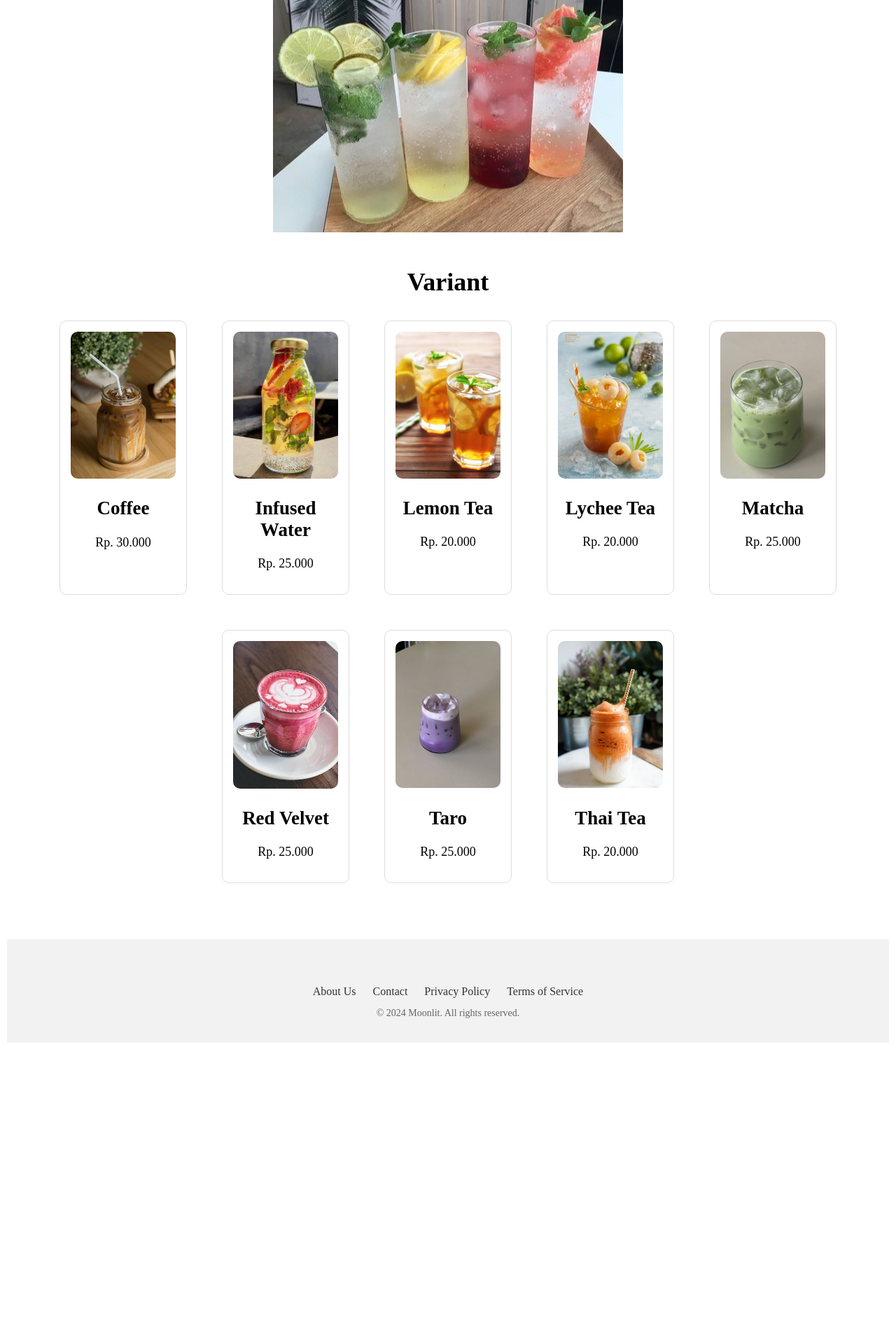
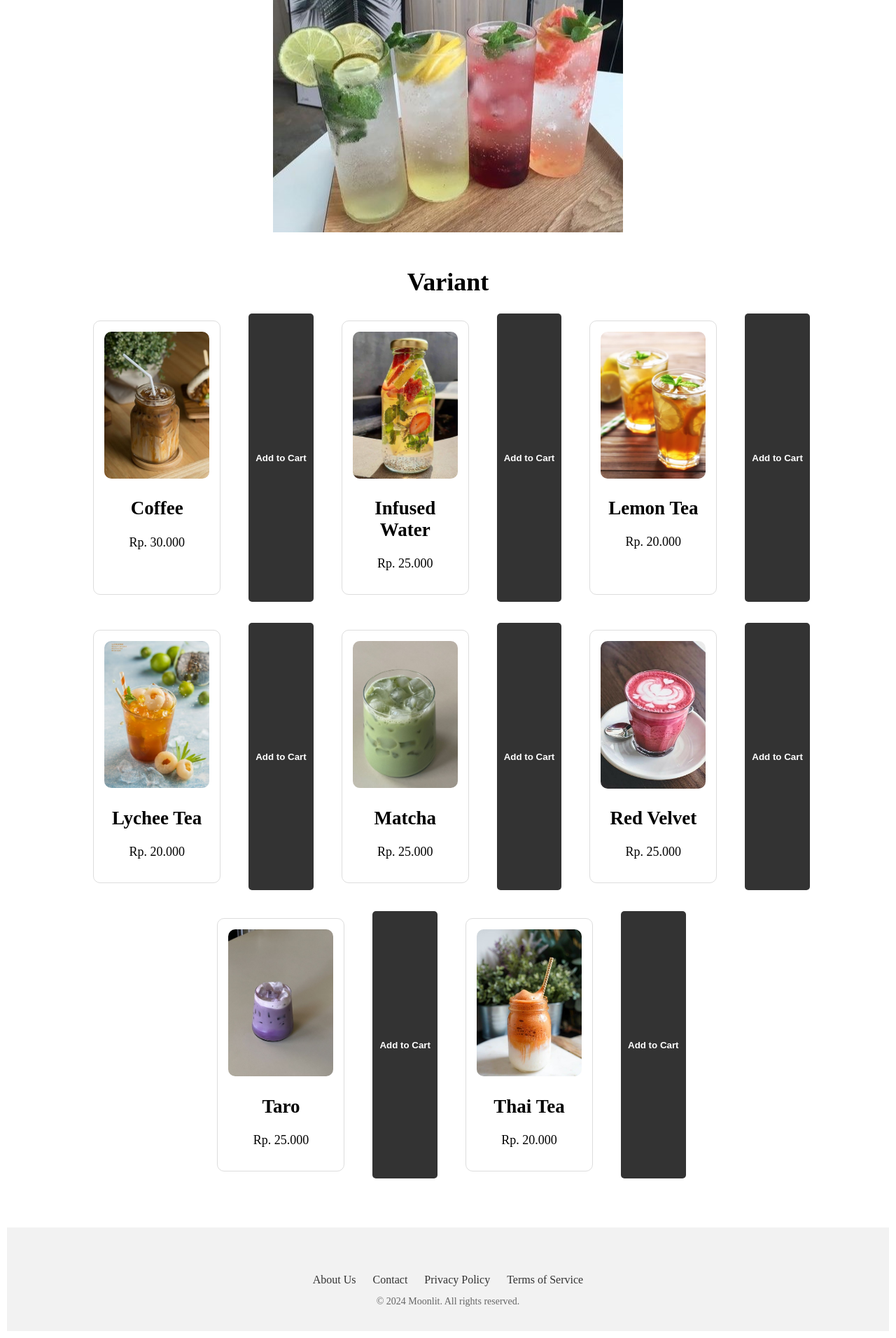
Before and after one commit to astridpradnya12/UAS_PEMOGRAMANWEB, a PHP site: page /drinkmenu.php in a window 1280 px wide. Shown: the part 296-2208 px from the top of the page at 70% size. Before the commit the page ends 1786 px from the top, so only its background shows below. Run offline with PHP 8.4, Linux system fonts and the light colour scheme.

Commit message:
add to cart cake layer + drinks menu

```diff
--- a/moonlit/drinkmenu.php
+++ b/moonlit/drinkmenu.php
@@ -33,41 +33,49 @@
         <h2>Coffee</h2>
         <p>Rp. 30.000</p>
       </div>
+      <button class="add-to-cart-button">Add to Cart</button>
       <div class="product-mac">
         <img src="assets/driInfusedWater.jpeg" alt="Drink">
         <h2>Infused Water</h2>
         <p>Rp. 25.000</p>
       </div>
+      <button class="add-to-cart-button">Add to Cart</button>
       <div class="product-mac">
         <img src="assets/driLemonTea.jpeg" alt="Drink">
         <h2>Lemon Tea</h2>
         <p>Rp. 20.000</p>
       </div>
+      <button class="add-to-cart-button">Add to Cart</button>
       <div class="product-mac">
         <img src="assets/driLychee.jpeg" alt="Drink">
         <h2>Lychee Tea</h2>
         <p>Rp. 20.000</p>
       </div>
+      <button class="add-to-cart-button">Add to Cart</button>
       <div class="product-mac">
         <img src="assets/driMatcha.jpeg" alt="Drink">
         <h2>Matcha</h2>
         <p>Rp. 25.000</p>
       </div>
+      <button class="add-to-cart-button">Add to Cart</button>
       <div class="product-mac">
         <img src="assets/driRedVelvet.jpeg" alt="Drink">
         <h2>Red Velvet</h2>
         <p>Rp. 25.000</p>
       </div>
+      <button class="add-to-cart-button">Add to Cart</button>
       <div class="product-mac">
         <img src="assets/driTaro.jpeg" alt="Drink">
         <h2>Taro</h2>
         <p>Rp. 25.000</p>
       </div>
+      <button class="add-to-cart-button">Add to Cart</button>
       <div class="product-mac">
         <img src="assets/driThaitea.jpeg" alt="Drink">
         <h2>Thai Tea</h2>
         <p>Rp. 20.000</p>
       </div>
+      <button class="add-to-cart-button">Add to Cart</button>
     </div>
   </div>
 <footer>
--- a/moonlit/layermenu.php
+++ b/moonlit/layermenu.php
@@ -33,16 +33,19 @@
         <h2>Oreo</h2>
         <p>Rp. 30.000</p>
       </div>
+      <button class="add-to-cart-button">Add to Cart</button>
       <div class="product-mac">
         <img src="assets/layerStrawberry.jpeg" alt="Layer Cake">
         <h2>Strawberry</h2>
         <p>Rp. 30.000</p>
       </div>
+      <button class="add-to-cart-button">Add to Cart</button>
       <div class="product-mac">
         <img src="assets/layerVanilla.jpeg" alt="Layer Cake">
         <h2>Vanilla</h2>
         <p>Rp. 30.000</p>
       </div>
+      <button class="add-to-cart-button">Add to Cart</button>
     </div>
   </div>
 </body>
```
